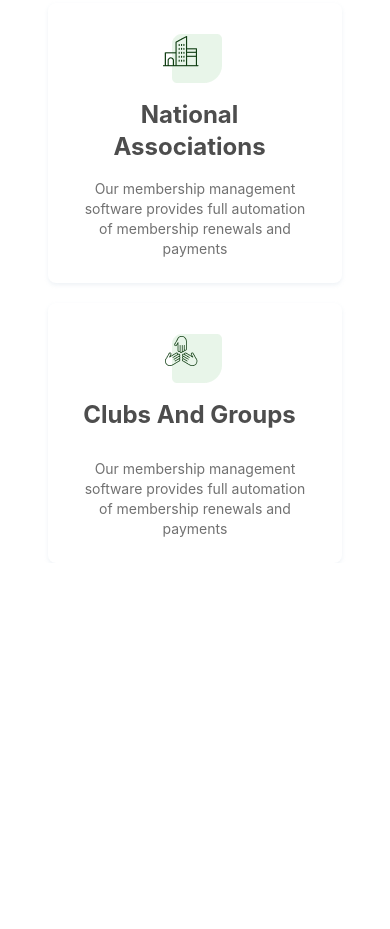
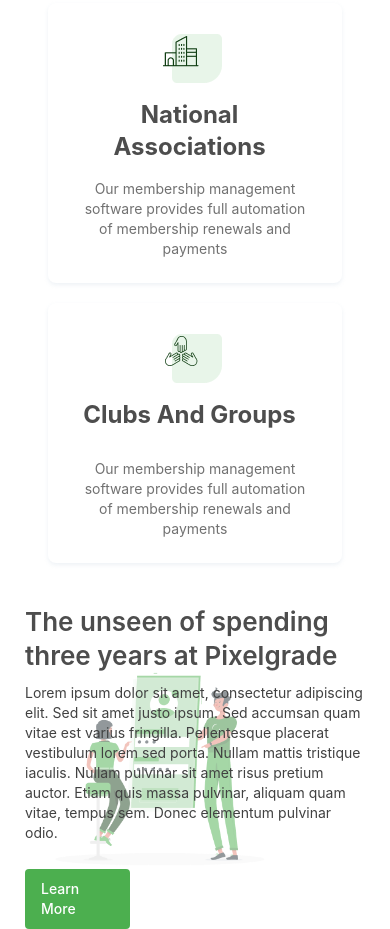
Before and after one commit to Miqayel8/Template, a plain HTML site: page index.html in a window 390 px wide. Shown: the part 1095-2024 px from the top of the page. Before the commit the page ends 1658 px from the top, so only its background shows below. Drawn offline with Linux system fonts and the light colour scheme.

Commit message:
adding section Pixelgrade

```diff
--- a/index.html
+++ b/index.html
@@ -148,6 +148,23 @@
                 </section>
 
                 <section class="page-body">
+                    <section class="pixelgrade">
+                        <div class="pixelgrade-img">
+                            <img src="Pixelgrade.png" alt="">
+                        </div>
+                        <div class="pixelgrade-content">
+                            <div class="pixelgrade-text">
+                                <h2>The unseen of spending three years at Pixelgrade</h2>
+                                <p>Lorem ipsum dolor sit amet, consectetur adipiscing elit. Sed sit amet justo ipsum.
+                                    Sed accumsan quam vitae est varius fringilla. Pellentesque placerat vestibulum lorem
+                                    sed porta. Nullam mattis tristique iaculis. Nullam pulvinar sit amet risus pretium
+                                    auctor. Etiam quis massa pulvinar, aliquam quam vitae, tempus sem. Donec elementum
+                                    pulvinar odio.</p>
+                            </div>
+                            <a href="">Learn More</a>
+                        </div>
+                    </section>
+
 
                 </section>
             </main>
--- a/style.css
+++ b/style.css
@@ -229,6 +229,9 @@ body:has(#burger-menu-checkbox:checked) {
 
 main {
     width: 100%;
+    display: flex;
+    flex-direction: column;
+    gap: 42px;
 }
 
 .home {
@@ -655,3 +658,129 @@ main {
         line-height: 32px;
     }
 }
+
+.page-body {
+    display: flex;
+    flex-direction: column;
+    width: 100%;
+    gap: 48px;
+}
+
+.pixelgrade {
+    display: flex;
+    align-items: center;
+    justify-content: space-between;
+    padding: 0px 144px;
+    width: 100%;
+}
+
+.pixelgrade-img {
+    width: 442px;
+}
+
+.pixelgrade-img img {
+    width: 100%;
+    object-fit: contain;
+}
+
+.pixelgrade-content {
+    display: flex;
+    flex-direction: column;
+    width: 661px;
+    gap: 32px;
+}
+
+.pixelgrade-text {
+    display: flex;
+    flex-direction: column;
+    max-width: 601px;
+    gap: 16px;
+}
+
+.pixelgrade-text h2 {
+    font-size: 36px;
+    line-height: 44px;
+    font-weight: 600;
+    color: #4D4D4D;
+}
+
+.pixelgrade-text p {
+    font-size: 14px;
+    line-height: 20px;
+    font-weight: 400;
+    max-width: 550px;
+    color: #717171;
+}
+
+.pixelgrade-content a {
+    padding: 14px 32px;
+    border-radius: 4px;
+    width: 151px;
+    font-size: 16px;
+    line-height: 24px;
+    font-weight: 500;
+    color: #FFFFFF;
+    background-color: #4CAF4F;
+    transition: background-color 0.15s;
+}
+
+.pixelgrade-content a:hover {
+    background-color: #18191F;
+}
+
+@media screen and (max-width: 1024px) {
+    .pixelgrade {
+        padding: 0px 55px;
+    }
+
+    .pixelgrade-text {
+        gap: 10px;
+    }
+
+    .pixelgrade-text h2 {
+        font-size: 30px;
+        line-height: 38px;
+    }
+
+    .pixelgrade-content {
+        gap: 26px;
+    }
+}
+
+@media screen and (max-width: 768px) {
+    .pixelgrade {
+        justify-content: end;
+        padding: 0px 25px;
+    }
+
+    .pixelgrade-img {
+        width: 270px;
+        position: absolute;
+        left: 25px;
+        z-index: 0;
+        opacity: 0.5;
+    }
+
+    .pixelgrade-text h2 {
+        font-size: 26px;
+        line-height: 34px;
+    }
+
+    .pixelgrade-text p {
+        color: #414141;
+    }
+
+    .pixelgrade-content {
+        gap: 26px;
+        max-width: 430px;
+        z-index: 1;
+    }
+
+    .pixelgrade-content a {
+        padding: 10px 16px;
+        width: 105px;
+        font-size: 14px;
+        line-height: 20px;
+    }
+
+}
```
